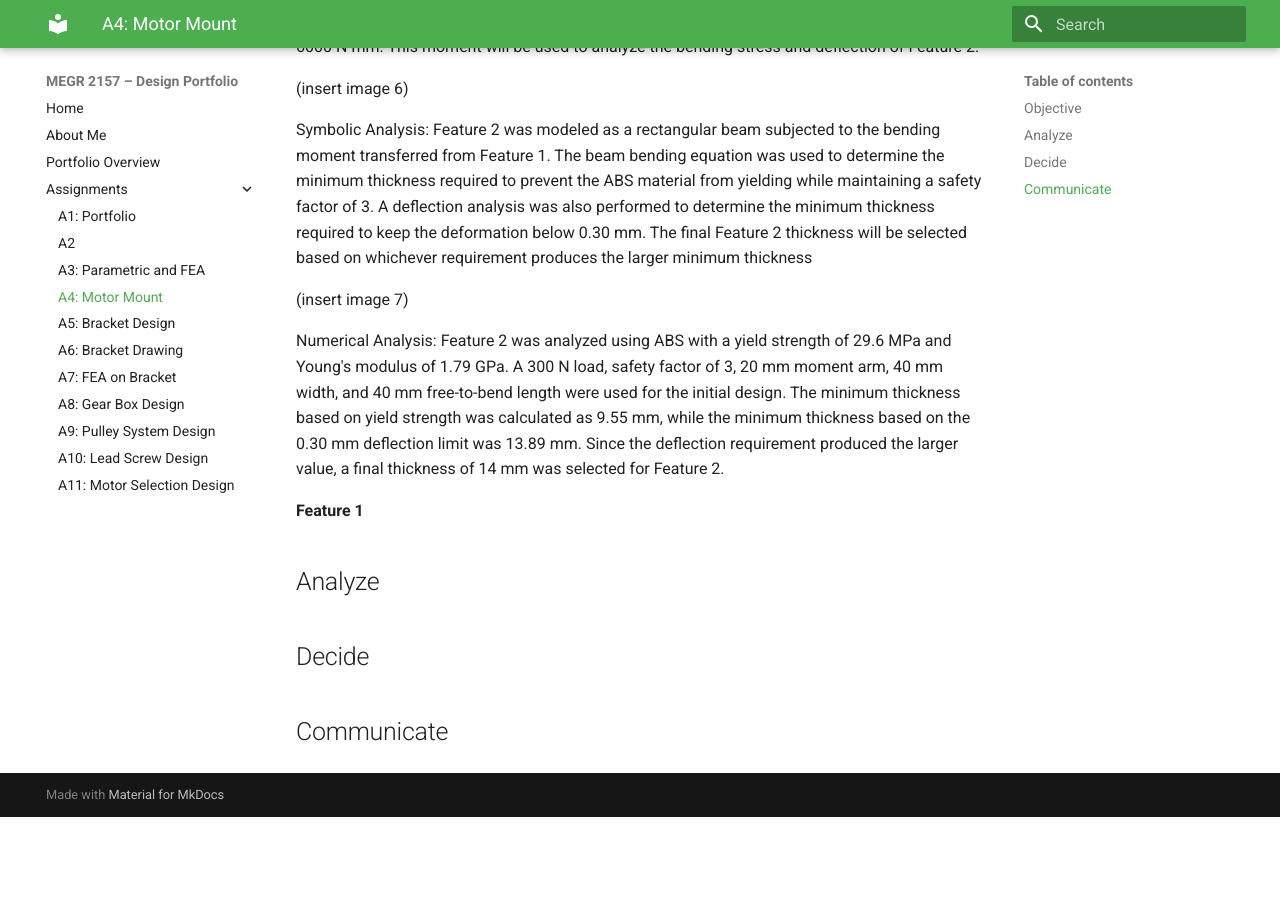
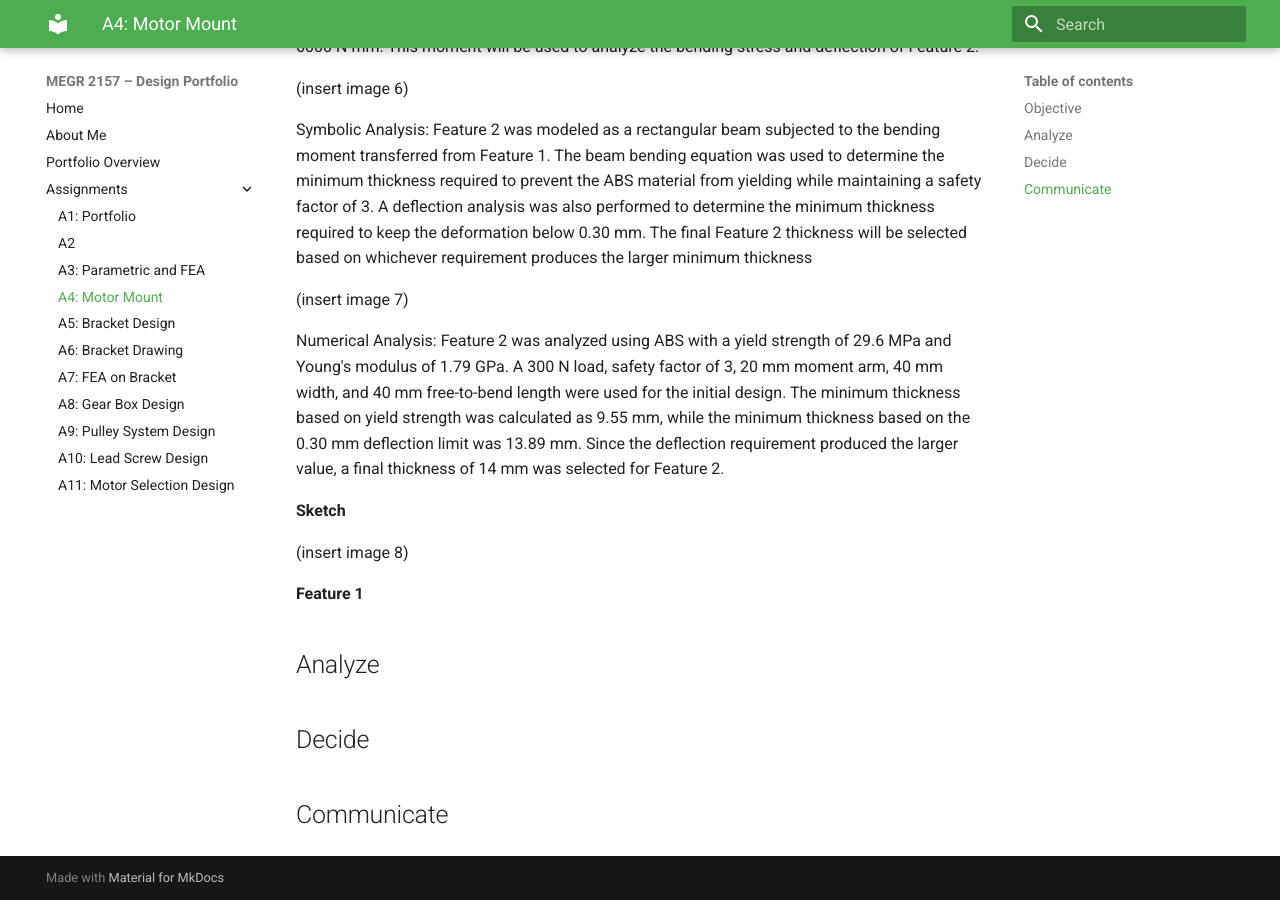
Before and after one commit to IzabellaMontero/megr2157-portfolio, an MkDocs documentation site: the page built from docs/assignments/A04/index.md, in a window 1280 px wide and 900 px high, scrolled down 3132 px. Built offline with MkDocs 1.6.1 and Material for MkDocs 9.7.7, drawn with Linux system fonts in a browser that asks for light colours; before the commit the page ends 3949 px from its top, so only the background shows below that.

Commit message:
Update index.md

```diff
--- a/docs/assignments/A04/index.md
+++ b/docs/assignments/A04/index.md
@@ -92,6 +92,9 @@ Symbolic Analysis: Feature 2 was modeled as a rectangular beam subjected to the
 
 Numerical Analysis: Feature 2 was analyzed using ABS with a yield strength of 29.6 MPa and Young's modulus of 1.79 GPa. A 300 N load, safety factor of 3, 20 mm moment arm, 40 mm width, and 40 mm free-to-bend length were used for the initial design. The minimum thickness based on yield strength was calculated as 9.55 mm, while the minimum thickness based on the 0.30 mm deflection limit was 13.89 mm. Since the deflection requirement produced the larger value, a final thickness of 14 mm was selected for Feature 2.
 
+**Sketch**
+
+ (insert image 8)
 
 
 
```
